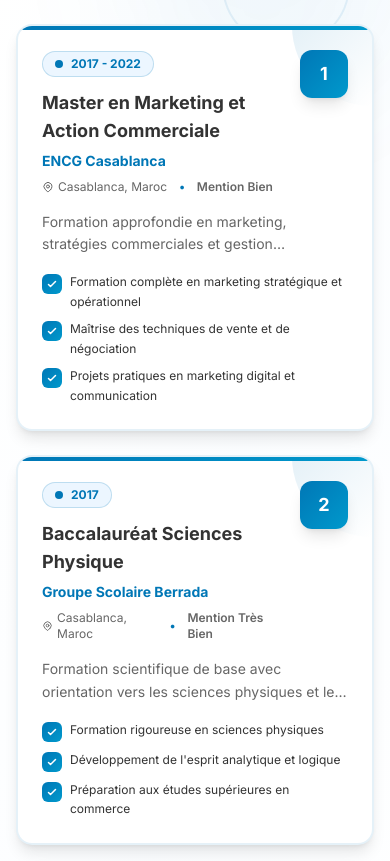
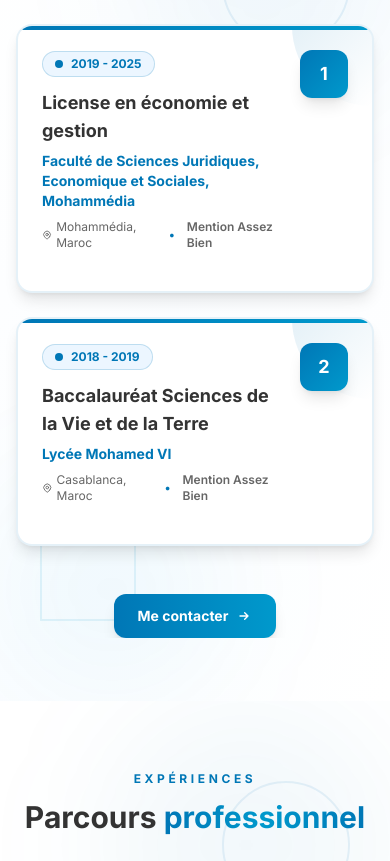
Before and after one commit to LANAYAYASSINE05/portfolio-soufiane0, a React (Vite) app: page / in a window 390 px wide. Shown: the part 3984-4845 px from the top of the page. Built offline with nearby package versions, Linux system fonts and the light colour scheme.

Commit message:
Update portfolio: fix header, update education, contact info, and methodology styling

```diff
--- a/src/components/Contact.jsx
+++ b/src/components/Contact.jsx
@@ -14,9 +14,9 @@ const Contact = () => {
   const [submitStatus, setSubmitStatus] = useState(null)
   const [submitMessage, setSubmitMessage] = useState('')
 
-  const EMAILJS_SERVICE_ID = 'service_r5lauqc'
-  const EMAILJS_TEMPLATE_ID = 'template_pjsolml'
-  const EMAILJS_PUBLIC_KEY = 'XlqUieuQhZo090v1f'
+  const EMAILJS_SERVICE_ID = 'service_8r72a6i'
+  const EMAILJS_TEMPLATE_ID = 'template_s6z9dvr'
+  const EMAILJS_PUBLIC_KEY = 'J8hIL0fEZYKzvUf1K'
 
   const handleChange = (e) => {
     setFormData({
@@ -384,7 +384,7 @@ const Contact = () => {
             >
               <h4 className="text-sm font-black text-[#333333] mb-4">Réseau social</h4>
               <motion.a
-                href="https://linkedin.com/in/mehdi-rhanim"
+                href="https://www.linkedin.com/in/soufiane-bennani-393172245"
                 target="_blank"
                 rel="noopener noreferrer"
                 aria-label="Visiter mon profil LinkedIn"
--- a/src/components/Education.jsx
+++ b/src/components/Education.jsx
@@ -12,45 +12,31 @@ const Education = () => {
   const education = [
     {
       id: 1,
-      title: "Master en Marketing et Action Commerciale",
-      institution: "ENCG Casablanca",
-      period: "2017 - 2022",
-      location: "Casablanca, Maroc",
-      description: "Formation approfondie en marketing, stratégies commerciales et gestion d'entreprise. Spécialisation en marketing digital et techniques de vente.",
-      highlights: [
-        "Formation complète en marketing stratégique et opérationnel",
-        "Maîtrise des techniques de vente et de négociation",
-        "Projets pratiques en marketing digital et communication",
-        "Préparation aux défis du marché marocain et international"
-      ],
-      grade: "Mention Bien"
+      title: "License en économie et gestion",
+      institution: "Faculté de Sciences Juridiques, Economique et Sociales, Mohammédia",
+      period: "2019 - 2025",
+      location: "Mohammédia, Maroc",
+      grade: "Mention Assez Bien"
     },
     {
       id: 2,
-      title: "Baccalauréat Sciences Physique",
-      institution: "Groupe Scolaire Berrada",
-      period: "2017",
+      title: "Baccalauréat Sciences de la Vie et de la Terre",
+      institution: "Lycée Mohamed VI",
+      period: "2018 - 2019",
       location: "Casablanca, Maroc",
-      description: "Formation scientifique de base avec orientation vers les sciences physiques et les mathématiques appliquées.",
-      highlights: [
-        "Formation rigoureuse en sciences physiques",
-        "Développement de l'esprit analytique et logique",
-        "Préparation aux études supérieures en commerce",
-        "Excellence académique reconnue"
-      ],
-      grade: "Mention Très Bien"
+      grade: "Mention Assez Bien"
     }
   ]
 
-  const certifications = [
-    {
-      name: "Le marketing des réseaux sociaux",
-      issuer: "HubSpot Academy",
-      year: "2025",
-      description: "Certification HubSpot en marketing des réseaux sociaux - Émise en avril 2025, expire en mai 2027",
-      id: "839fbd3931ea45a493346c694563c14a"
-    }
-  ]
+  // const certifications = [
+  //   {
+  //     name: "Le marketing des réseaux sociaux",
+  //     issuer: "HubSpot Academy",
+  //     year: "2025",
+  //     description: "Certification HubSpot en marketing des réseaux sociaux - Émise en avril 2025, expire en mai 2027",
+  //     id: "839fbd3931ea45a493346c694563c14a"
+  //   }
+  // ]
 
   return (
     <section
@@ -194,34 +180,9 @@ const Education = () => {
                     </div>
 
                     {/* Description */}
-                    <p className="text-sm text-[#666666] leading-relaxed mb-4 line-clamp-2">
+                    <p className="text-sm text-[#666666] leading-relaxed mb-4">
                       {edu.description}
                     </p>
-
-                    {/* Compact Highlights */}
-                    <div className="space-y-2">
-                      {edu.highlights.slice(0, 3).map((highlight, achIndex) => (
-                        <motion.div
-                          key={achIndex}
-                          className="flex items-start gap-2 text-xs text-[#333333]"
-                          initial={{ opacity: 0, x: -10 }}
-                          whileInView={{ opacity: 1, x: 0 }}
-                          transition={{ delay: 0.4 + achIndex * 0.05 }}
-                          viewport={{ once: true }}
-                        >
-                          <motion.div
-                            className="flex-shrink-0 w-5 h-5 rounded-md bg-gradient-to-br from-[#0077B6] to-[#0099CC] flex items-center justify-center mt-0.5"
-                            whileHover={{ rotate: 180 }}
-                            transition={{ duration: 0.3 }}
-                          >
-                            <svg className="w-3 h-3 text-white" fill="none" stroke="currentColor" viewBox="0 0 24 24">
-                              <path strokeLinecap="round" strokeLinejoin="round" strokeWidth={3} d="M5 13l4 4L19 7" />
-                            </svg>
-                          </motion.div>
-                          <span className="leading-relaxed">{highlight}</span>
-                        </motion.div>
-                      ))}
-                    </div>
                   </div>
                 </div>
               </motion.div>
@@ -230,7 +191,7 @@ const Education = () => {
         </div>
 
         {/* Compact Certifications */}
-        <div className="max-w-5xl mx-auto mb-12">
+        {/* <div className="max-w-5xl mx-auto mb-12">
           <motion.div
             className="mb-6"
             initial={{ opacity: 0, y: 20 }}
@@ -259,7 +220,6 @@ const Education = () => {
                 viewport={{ once: true }}
                 whileHover={{ y: -4, scale: 1.01 }}
               >
-                {/* Animated corner decoration */}
                 <motion.div
                   className="absolute top-0 right-0 w-20 h-20 bg-gradient-to-br from-[#0077B6]/20 to-transparent rounded-bl-full"
                   animate={{
@@ -268,11 +228,9 @@ const Education = () => {
                   }}
                   transition={{ duration: 3, repeat: Infinity }}
                 />
-                {/* Accent bar */}
                 <div className="absolute top-0 left-0 right-0 h-1 bg-gradient-to-r from-[#0077B6] to-[#0099CC]" />
 
                 <div className="flex flex-col sm:flex-row gap-4 sm:gap-6 items-start">
-                  {/* Icon */}
                   <motion.div
                     className="flex-shrink-0 w-14 h-14 rounded-xl bg-gradient-to-br from-[#0077B6] to-[#0099CC] flex items-center justify-center shadow-lg"
                     whileHover={{ rotate: [0, 15, -15, 0], scale: 1.1 }}
@@ -283,7 +241,6 @@ const Education = () => {
                     </svg>
                   </motion.div>
 
-                  {/* Content */}
                   <div className="flex-1 min-w-0">
                     <div className="flex flex-wrap items-start justify-between gap-3 mb-2">
                       <div className="flex-1">
@@ -324,7 +281,7 @@ const Education = () => {
               </motion.div>
             ))}
           </div>
-        </div>
+        </div> */}
 
         {/* Compact CTA */}
         <motion.div
--- a/src/components/Footer.jsx
+++ b/src/components/Footer.jsx
@@ -131,7 +131,7 @@ const Footer = () => {
             <div className="flex flex-col sm:flex-row justify-between items-center gap-4">
               <div className="flex gap-3 sm:gap-4">
                 {[
-                  { name: 'LinkedIn', icon: 'M20.447 20.452h-3.554v-5.569c0-1.328-.027-3.037-1.852-3.037-1.853 0-2.136 1.445-2.136 2.939v5.667H9.351V9h3.414v1.561h.046c.477-.9 1.637-1.85 3.37-1.85 3.601 0 4.267 2.37 4.267 5.455v6.286zM5.337 7.433c-1.144 0-2.063-.926-2.063-2.065 0-1.138.92-2.063 2.063-2.063 1.14 0 2.064.925 2.064 2.063 0 1.139-.925 2.065-2.064 2.065zm1.782 13.019H3.555V9h3.564v11.452zM22.225 0H1.771C.792 0 0 .774 0 1.729v20.542C0 23.227.792 24 1.771 24h20.451C23.2 24 24 23.227 24 22.271V1.729C24 .774 23.2 0 22.222 0h.003z', url: 'https://linkedin.com/in/mehdi-rhanim' },
+                  { name: 'LinkedIn', icon: 'M20.447 20.452h-3.554v-5.569c0-1.328-.027-3.037-1.852-3.037-1.853 0-2.136 1.445-2.136 2.939v5.667H9.351V9h3.414v1.561h.046c.477-.9 1.637-1.85 3.37-1.85 3.601 0 4.267 2.37 4.267 5.455v6.286zM5.337 7.433c-1.144 0-2.063-.926-2.063-2.065 0-1.138.92-2.063 2.063-2.063 1.14 0 2.064.925 2.064 2.063 0 1.139-.925 2.065-2.064 2.065zm1.782 13.019H3.555V9h3.564v11.452zM22.225 0H1.771C.792 0 0 .774 0 1.729v20.542C0 23.227.792 24 1.771 24h20.451C23.2 24 24 23.227 24 22.271V1.729C24 .774 23.2 0 22.222 0h.003z', url: 'https://www.linkedin.com/in/soufiane-bennani-393172245' },
                   { name: 'GitHub', icon: 'M12 0c-6.626 0-12 5.373-12 12 0 5.302 3.438 9.8 8.207 11.387.599.111.793-.261.793-.577v-2.234c-3.338.726-4.033-1.416-4.033-1.416-.546-1.387-1.333-1.756-1.333-1.756-1.089-.745.083-.729.083-.729 1.205.084 1.839 1.237 1.839 1.237 1.07 1.834 2.807 1.304 3.492.997.107-.775.418-1.305.762-1.604-2.665-.305-5.467-1.334-5.467-5.931 0-1.311.469-2.381 1.236-3.221-.124-.303-.535-1.524.117-3.176 0 0 1.008-.322 3.301 1.23.957-.266 1.983-.399 3.003-.404 1.02.005 2.047.138 3.006.404 2.291-1.552 3.297-1.23 3.297-1.23.653 1.653.242 2.874.118 3.176.77.84 1.235 1.911 1.235 3.221 0 4.609-2.807 5.624-5.479 5.921.43.372.823 1.102.823 2.222v3.293c0 .319.192.694.801.576 4.765-1.589 8.199-6.086 8.199-11.386 0-6.627-5.373-12-12-12z', url: 'https://github.com/mehdi-rhanim' },
                   { name: 'Email', icon: 'M20 4H4c-1.1 0-1.99.9-1.99 2L2 18c0 1.1.9 2 2 2h16c1.1 0 2-.9 2-2V6c0-1.1-.9-2-2-2zm0 4l-8 5-8-5V6l8 5 8-5v2z', url: 'mailto:sssbennani@gmail.com' }
                 ].map((social, index) => (
--- a/src/components/Methodology.jsx
+++ b/src/components/Methodology.jsx
@@ -90,22 +90,53 @@ const Methodology = () => {
       <div className="container-custom relative px-4 sm:px-6">
         {/* Titre section */}
         <motion.div
-          className="mx-auto max-w-3xl text-center mb-10 md:mb-12"
+          className="text-center mb-12 sm:mb-16"
           initial={{ opacity: 0, y: 20 }}
           whileInView={{ opacity: 1, y: 0 }}
-          transition={{ duration: 0.6 }}
+          transition={{ duration: 0.6, type: "spring" }}
           viewport={{ once: true }}
         >
-          <p className="text-xs sm:text-sm font-medium uppercase tracking-[0.25em] text-brand-blue">
+          <motion.span
+            className="inline-block text-xs font-bold uppercase tracking-[0.3em] text-[#0077B6] mb-3"
+            initial={{ opacity: 0 }}
+            whileInView={{ opacity: 1 }}
+            transition={{ delay: 0.2 }}
+            viewport={{ once: true }}
+          >
             MÉTHODOLOGIE
-          </p>
-          <h2 className="mt-3 text-2xl sm:text-3xl md:text-4xl font-bold text-gray-900">
-            Comment je travaille, étape par étape
-          </h2>
-          <p className="mt-4 text-sm sm:text-base text-gray-600 leading-relaxed">
+          </motion.span>
+          <motion.h2
+            className="text-3xl sm:text-4xl md:text-5xl font-black text-[#333333] leading-tight"
+            initial={{ opacity: 0, y: 10 }}
+            whileInView={{ opacity: 1, y: 0 }}
+            transition={{ delay: 0.3, type: "spring" }}
+            viewport={{ once: true }}
+          >
+            Comment je{' '}
+            <span className="relative inline-block">
+              <span className="bg-gradient-to-r from-[#0077B6] via-[#0099CC] to-[#0077B6] bg-clip-text text-transparent">
+                travaille
+              </span>
+              <motion.div
+                className="absolute -bottom-1 left-0 right-0 h-2 bg-[#0077B6]/20 -z-10"
+                initial={{ scaleX: 0 }}
+                whileInView={{ scaleX: 1 }}
+                transition={{ duration: 0.8, delay: 0.5 }}
+                viewport={{ once: true }}
+              />
+            </span>
+            , étape par étape
+          </motion.h2>
+          <motion.p
+            className="mt-4 text-sm sm:text-base text-[#666666] leading-relaxed max-w-2xl mx-auto"
+            initial={{ opacity: 0, y: 10 }}
+            whileInView={{ opacity: 1, y: 0 }}
+            transition={{ delay: 0.4, type: "spring" }}
+            viewport={{ once: true }}
+          >
             De l&apos;analyse initiale au reporting final, chaque phase a un objectif clair
             pour transformer vos objectifs marketing en résultats concrets.
-          </p>
+          </motion.p>
         </motion.div>
 
         {/* Timeline verticale */}
```
